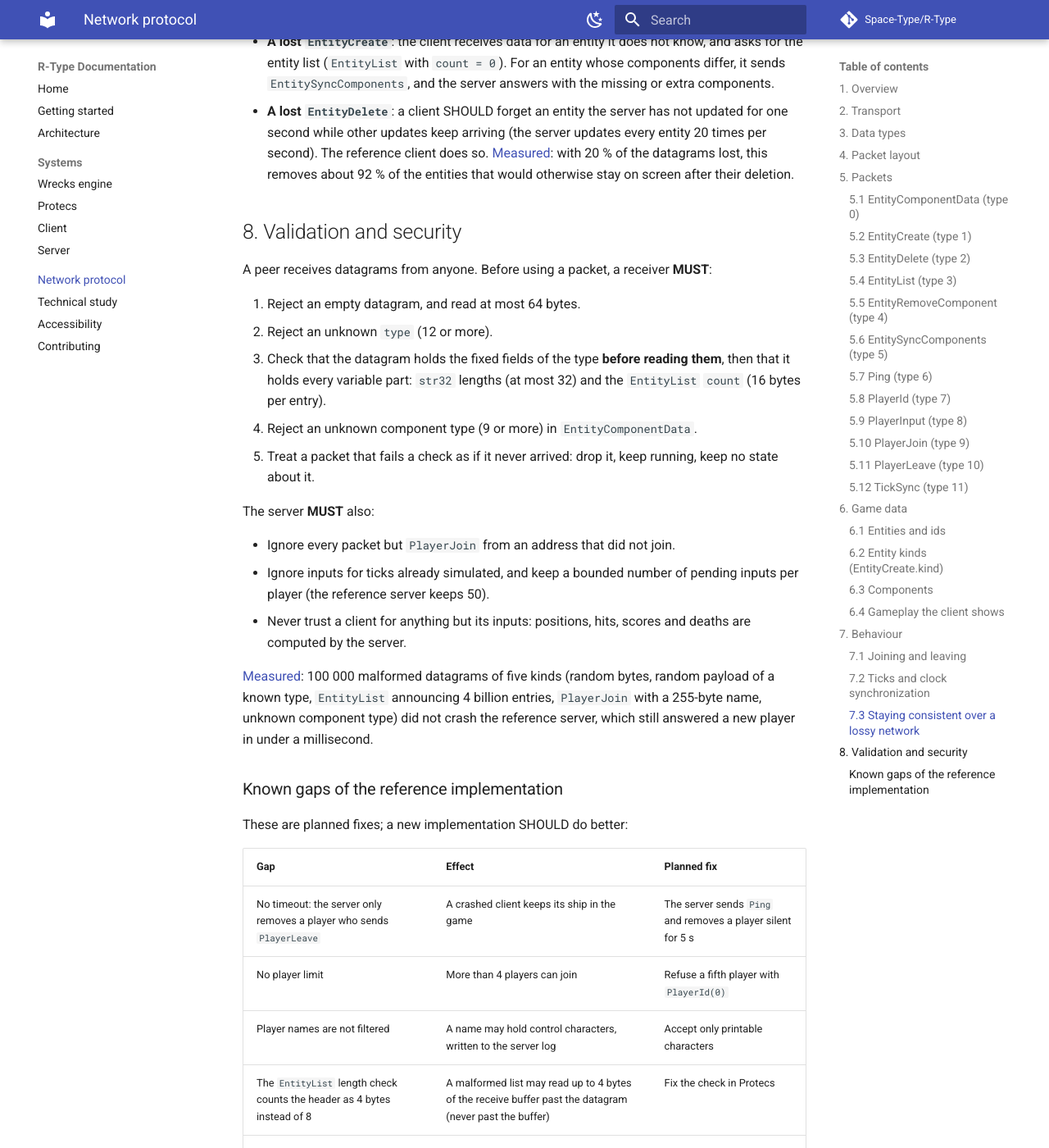
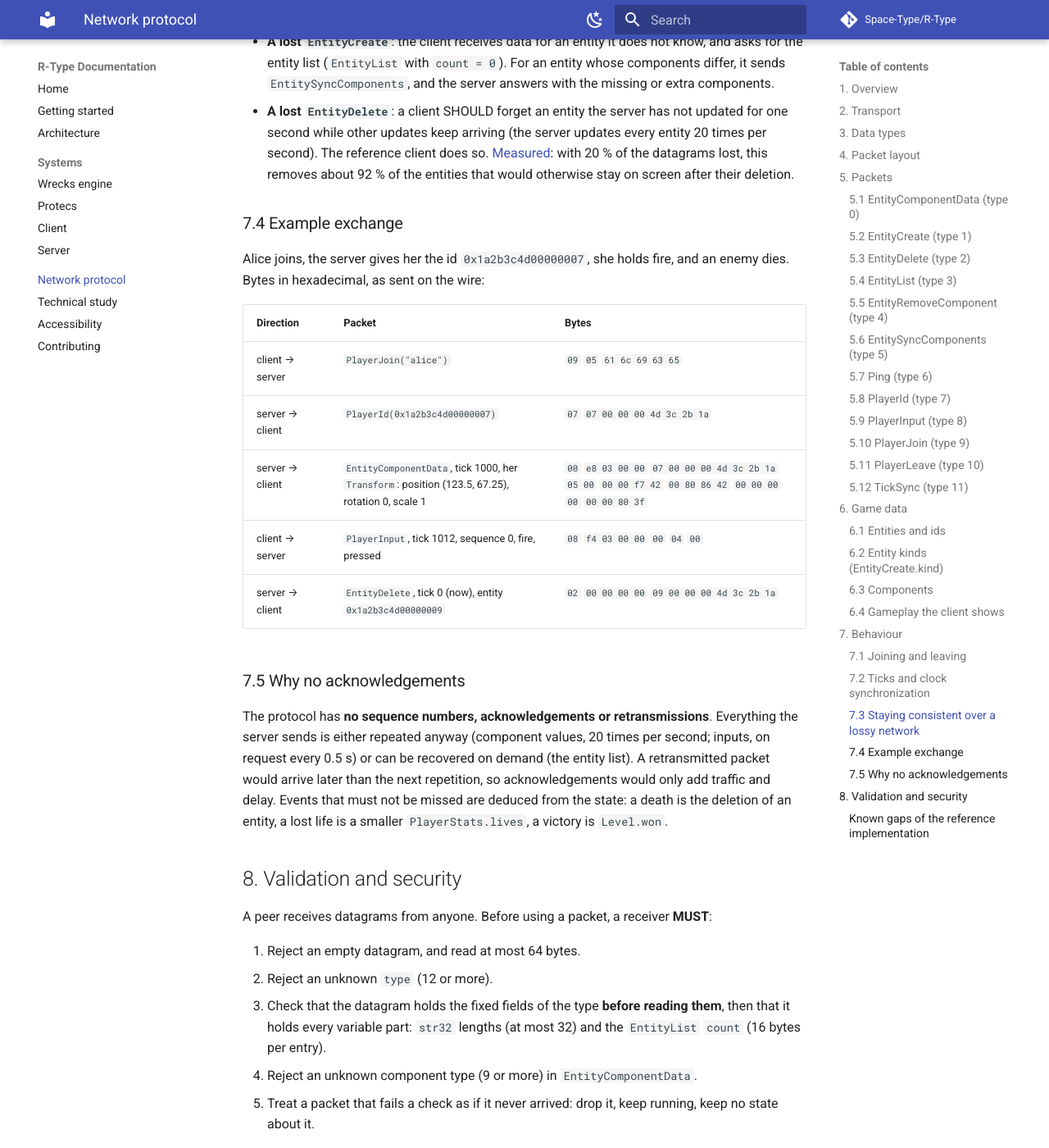
Before and after one commit to Space-Type/Documentation, an MkDocs documentation site: the page built from docs/protocol.md, in a window 1280 px wide and 1400 px high, scrolled down 10361 px. Shown: the whole window at 82% size. Built offline with MkDocs 1.6.1 and Material for MkDocs 9.7.7, drawn with Linux system fonts in a browser that asks for light colours; comment, search, counter and statistics services are not loaded.

Commit message:
docs(protocol): add an example exchange and explain why there are no acknowledgements

```diff
--- a/docs/protocol.md
+++ b/docs/protocol.md
@@ -355,6 +355,30 @@ instead:
   this removes about 92 % of the entities that would otherwise stay on screen
   after their deletion.
 
+### 7.4 Example exchange
+
+Alice joins, the server gives her the id `0x1a2b3c4d00000007`, she holds fire,
+and an enemy dies. Bytes in hexadecimal, as sent on the wire:
+
+| Direction | Packet | Bytes |
+|---|---|---|
+| client → server | `PlayerJoin("alice")` | `09` `05` `61 6c 69 63 65` |
+| server → client | `PlayerId(0x1a2b3c4d00000007)` | `07` `07 00 00 00 4d 3c 2b 1a` |
+| server → client | `EntityComponentData`, tick 1000, her `Transform`: position (123.5, 67.25), rotation 0, scale 1 | `00` `e8 03 00 00` `07 00 00 00 4d 3c 2b 1a` `05 00` `00 00 f7 42` `00 80 86 42` `00 00 00 00` `00 00 80 3f` |
+| client → server | `PlayerInput`, tick 1012, sequence 0, fire, pressed | `08` `f4 03 00 00` `00` `04` `00` |
+| server → client | `EntityDelete`, tick 0 (now), entity `0x1a2b3c4d00000009` | `02` `00 00 00 00` `09 00 00 00 4d 3c 2b 1a` |
+
+### 7.5 Why no acknowledgements
+
+The protocol has **no sequence numbers, acknowledgements or retransmissions**.
+Everything the server sends is either repeated anyway (component values, 20
+times per second; inputs, on request every 0.5 s) or can be recovered on demand
+(the entity list). A retransmitted packet would arrive later than the next
+repetition, so acknowledgements would only add traffic and delay. Events that
+must not be missed are deduced from the state: a death is the deletion of an
+entity, a lost life is a smaller `PlayerStats.lives`, a victory is
+`Level.won`.
+
 ## 8. Validation and security
 
 A peer receives datagrams from anyone. Before using a packet, a receiver
```
